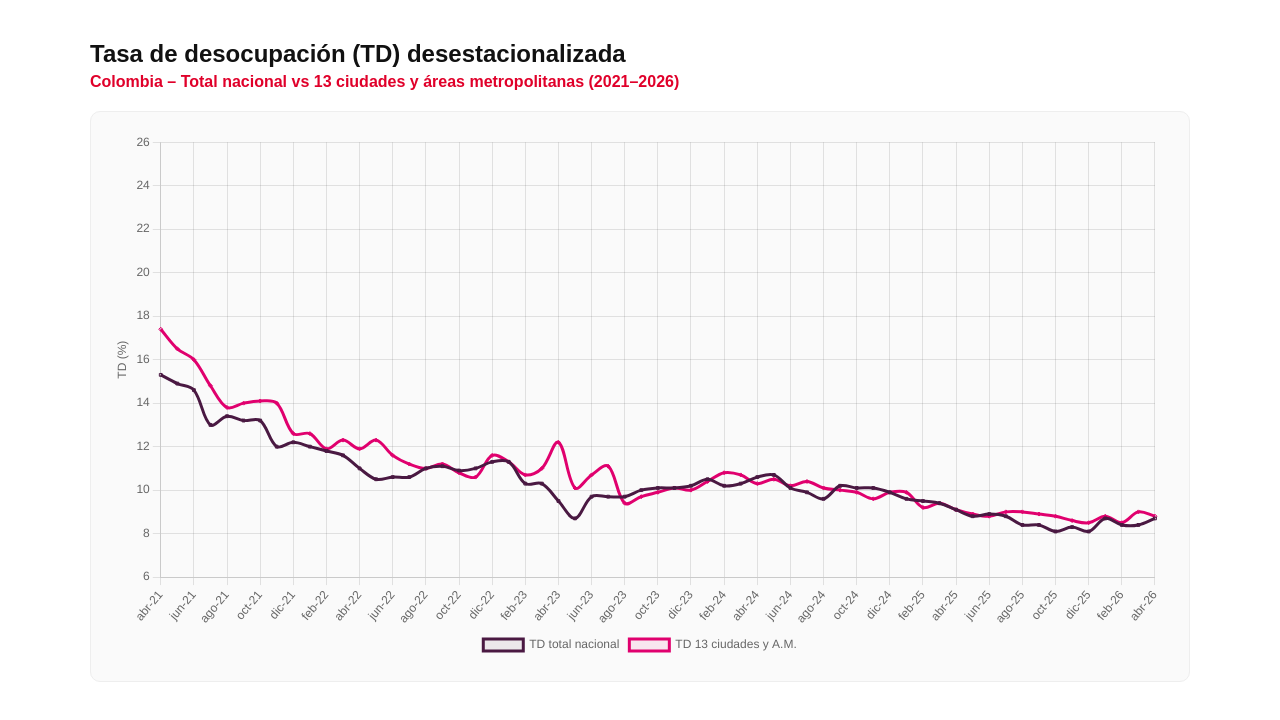
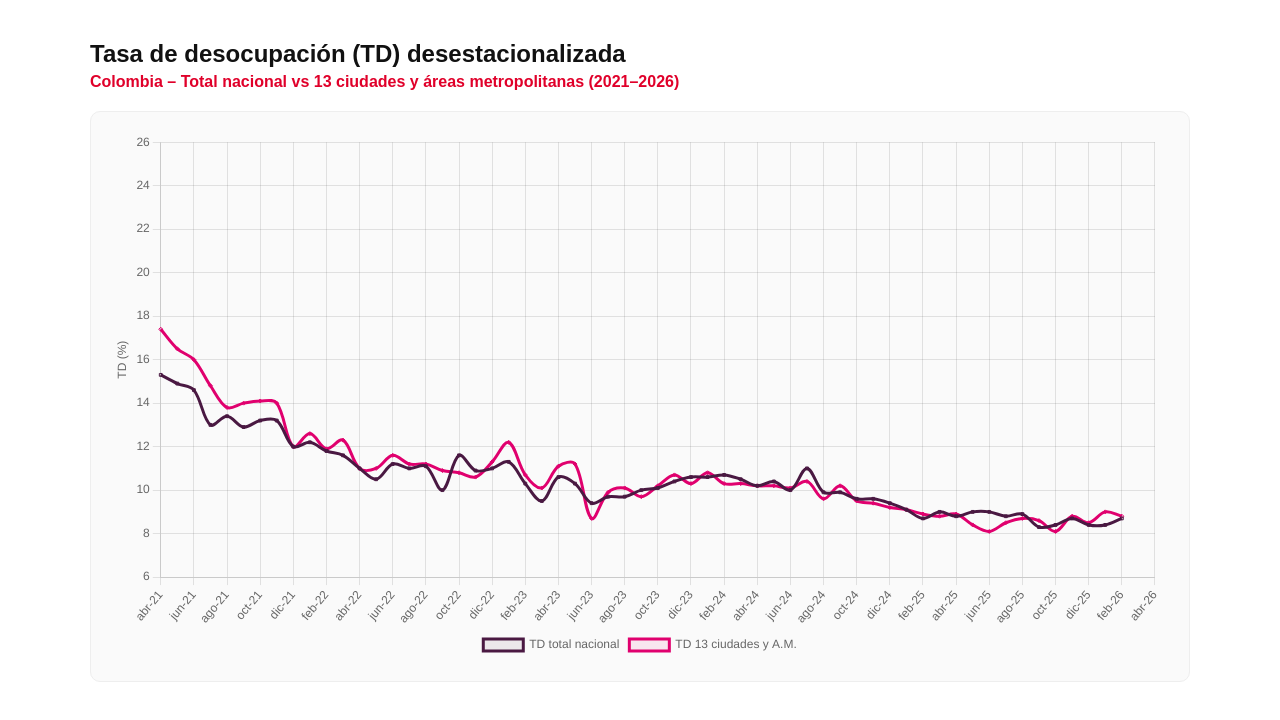
Before and after one commit to diegoojedanicolas-commits/tasa-de-desocupacion-desestacionalizada, a plain HTML site: page index.html in a window 1280 px wide. Drawn offline with nearby package versions, Linux system fonts and the light colour scheme.

Commit message:
Update index.html

```diff
--- a/index.html
+++ b/index.html
@@ -43,21 +43,21 @@ const labels = [
 ];
 
 const nacional = [
-15.3,14.9,14.6,13.0,13.4,13.2,13.2,12.0,12.2,
-12.0,11.8,11.6,11.0,10.5,10.6,10.6,11.0,11.1,10.9,11.0,11.3,
-11.3,10.3,10.3,9.5,8.7,9.7,9.7,9.7,10.0,10.1,10.1,10.2,
-10.5,10.2,10.3,10.6,10.7,10.1,9.9,9.6,10.2,10.1,10.1,9.9,
-9.6,9.5,9.4,9.1,8.8,8.9,8.8,8.4,8.4,8.1,8.3,8.1,
-8.7,8.4,8.4,8.7
+15.3, 14.9, 14.6, 13.0, 13.4, 12.9, 13.2, 13.2, 12.0,
+12.2, 11.8, 11.6, 11.0, 10.5, 11.2, 11.0, 11.1, 10.0, 11.6, 10.9, 11.0,
+11.3, 10.3, 9.5, 10.6, 10.3, 9.4, 9.7, 9.7, 10.0, 10.1, 10.4, 10.6,
+10.6, 10.7, 10.5, 10.2, 10.4, 10.0, 11.0, 9.9, 9.9, 9.6, 9.6, 9.4,
+9.1, 8.7, 9.0, 8.8, 9.0, 9.0, 8.8, 8.9, 8.3, 8.4, 8.7,
+8.4, 8.4, 8.7
 ];
 
 const ciudades = [
-17.4,16.5,16.0,14.8,13.8,14.0,14.1,14.0,12.6,
-12.6,11.9,12.3,11.9,12.3,11.6,11.2,11.0,11.2,10.8,10.6,11.6,
-11.3,10.7,11.0,12.2,10.1,10.7,11.1,9.4,9.7,9.9,10.1,10.0,
-10.4,10.8,10.7,10.3,10.5,10.2,10.4,10.1,10.0,9.9,9.6,9.9,
-9.9,9.2,9.4,9.1,8.9,8.8,9.0,9.0,8.9,8.8,8.6,8.5,
-8.8,8.5,9.0,8.8
+17.4, 16.5, 16.0, 14.8, 13.8, 14.0, 14.1, 14.0, 12.0,
+12.6, 11.9, 12.3, 11.0, 11.0, 11.6, 11.2, 11.2, 10.9, 10.8, 10.6, 11.3,
+12.2, 10.7, 10.1, 11.1, 11.2, 8.7, 9.9, 10.1, 9.7, 10.2, 10.7, 10.3,
+10.8, 10.3, 10.3, 10.2, 10.2, 10.1, 10.4, 9.6, 10.2, 9.5, 9.4, 9.2,
+9.1, 8.9, 8.8, 8.9, 8.4, 8.1, 8.5, 8.7, 8.6, 8.1, 8.8,
+8.5, 9.0, 8.8
 ];
 
 new Chart(document.getElementById('chart'), {
```
